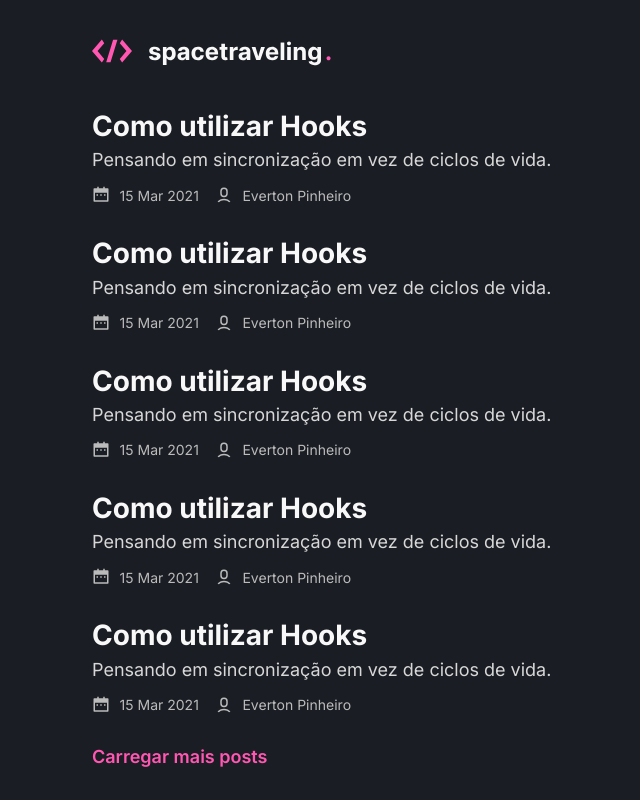
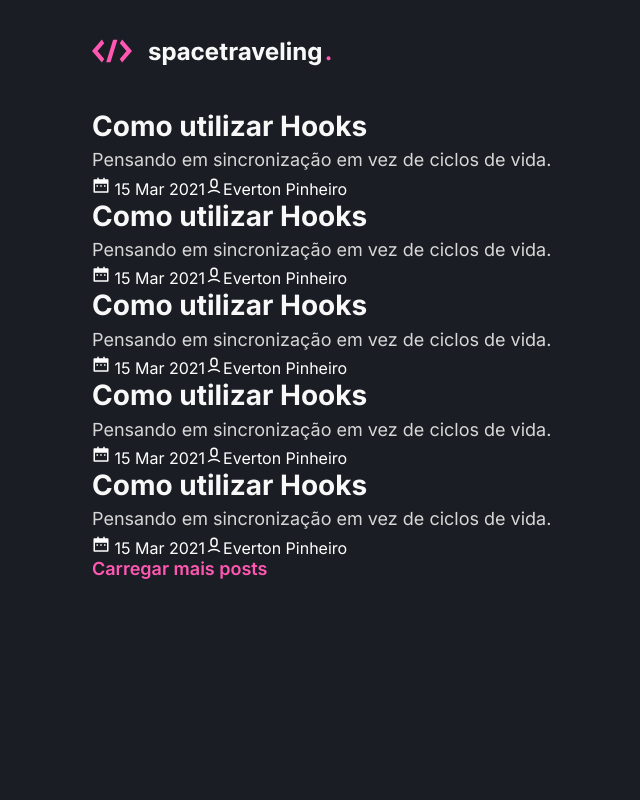
Before and after one commit to TIEverton/spacetraveling, a Next.js app: page / in a window 1280 px wide. Shown: the whole page, without its empty margins (148-788 px from the left). Built offline with nearby package versions, Linux system fonts and the light colour scheme.

Commit message:
:sparkles: Update css home

```diff
--- a/src/pages/home.module.scss
+++ b/src/pages/home.module.scss
@@ -18,25 +18,6 @@
     font-size: 1.125rem;
     margin: 0.4rem 0rem;
   }
-
-  div {
-    display: flex;
-    flex-direction: row;
-    align-items: center;
-    margin: 1rem 0rem 2rem 0rem;
-
-    span {
-      svg {
-        margin-right: 0.6rem;
-      }
-
-      display: flex;
-      align-items: center;
-      color: #BBBBBB;
-      font-size: 0.875rem;
-      margin-right: 1rem;
-    }
-  }
 }
 
 .loadingNewPosts {
```
